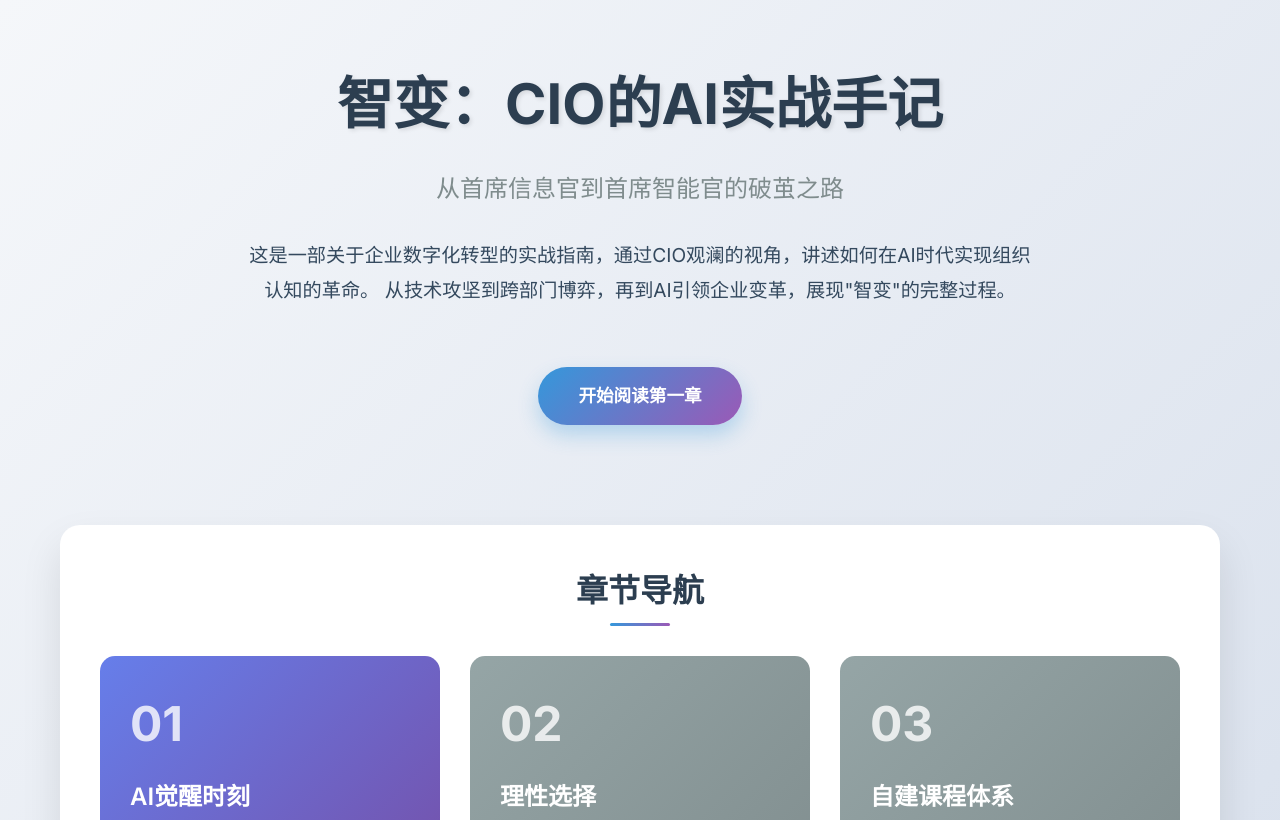
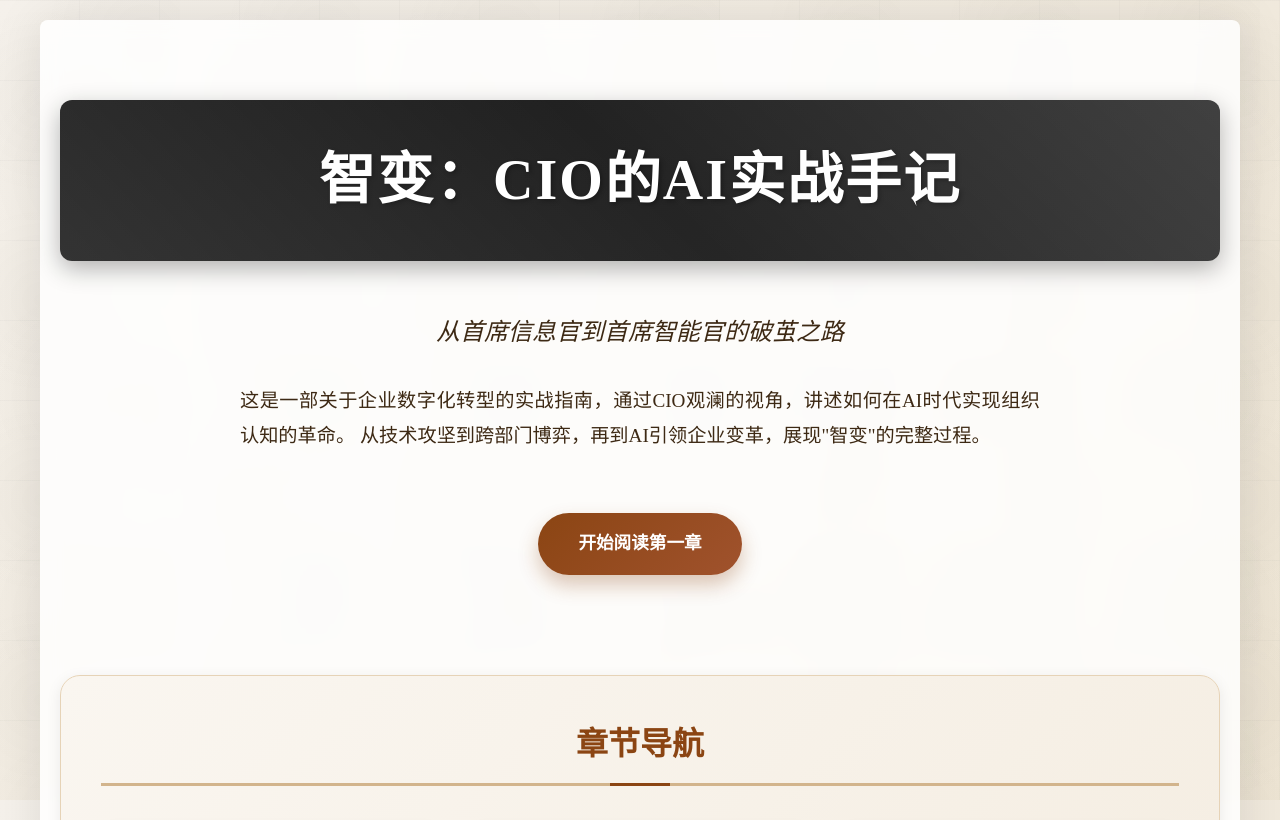
Before and after one commit to afeicn/29book1, a plain HTML site: page index.html in a window 1280 px wide. Shown: the top 820 px of the page. Drawn offline with Linux system fonts and the light colour scheme.

Commit message:
修改index.html

```diff
--- a/index.html
+++ b/index.html
@@ -5,7 +5,7 @@
     <meta name="viewport" content="width=device-width, initial-scale=1.0">
     <title>智变：CIO的AI实战手记</title>
     <style>
-        @import url('https://fonts.googleapis.com/css2?family=Noto+Serif+SC:wght@400;500;600;700&family=Inter:wght@300;400;500;600;700&display=swap');
+        @import url('https://fonts.googleapis.com/css2?family=Noto+Serif+SC:wght@400;500;600;700&display=swap');
 
         * {
             margin: 0;
@@ -14,17 +14,46 @@
         }
 
         body {
-            font-family: 'Inter', 'Noto Serif SC', serif;
-            line-height: 1.6;
-            color: #333;
-            background: linear-gradient(135deg, #f5f7fa 0%, #c3cfe2 100%);
+            font-family: 'Noto Serif SC', serif;
+            line-height: 1.8;
+            color: #2c1810;
+            background: linear-gradient(135deg, #f5f1eb 0%, #ede4d3 100%);
+            background-attachment: fixed;
+            position: relative;
+            overflow-x: hidden;
             min-height: 100vh;
+        }
+
+        /* 皱纹纸纹理背景 */
+        body::before {
+            content: '';
+            position: fixed;
+            top: 0;
+            left: 0;
+            width: 100%;
+            height: 100%;
+            background-image:
+                radial-gradient(circle at 20% 50%, rgba(120, 119, 108, 0.03) 0%, transparent 50%),
+                radial-gradient(circle at 80% 20%, rgba(120, 119, 108, 0.03) 0%, transparent 50%),
+                radial-gradient(circle at 40% 80%, rgba(120, 119, 108, 0.03) 0%, transparent 50%),
+                linear-gradient(90deg, transparent 79px, rgba(120, 119, 108, 0.04) 79px, rgba(120, 119, 108, 0.04) 81px, transparent 81px),
+                linear-gradient(0deg, transparent 79px, rgba(120, 119, 108, 0.04) 79px, rgba(120, 119, 108, 0.04) 81px, transparent 81px);
+            background-size: 200px 200px, 180px 180px, 220px 220px, 80px 80px, 80px 80px;
+            pointer-events: none;
+            z-index: -1;
         }
 
         .container {
             max-width: 1200px;
             margin: 0 auto;
-            padding: 20px;
+            padding: 40px 20px;
+            background: rgba(255, 255, 255, 0.85);
+            box-shadow: 0 0 50px rgba(0, 0, 0, 0.1);
+            border-radius: 8px;
+            backdrop-filter: blur(10px);
+            position: relative;
+            margin-top: 20px;
+            margin-bottom: 20px;
         }
 
         .header {
@@ -33,55 +62,80 @@
             padding: 40px 0;
         }
 
+        /* 主标题样式 - 居中且高对比度 */
         .main-title {
+            text-align: center;
+            margin-bottom: 50px;
+            padding: 30px 20px;
+            background: linear-gradient(135deg, #1a1a1a 0%, #2d2d2d 100%);
+            color: #ffffff;
+            border-radius: 12px;
+            box-shadow: 0 8px 25px rgba(0, 0, 0, 0.3);
+            position: relative;
+            overflow: hidden;
             font-size: 3.5rem;
             font-weight: 700;
-            color: #2c3e50;
-            margin-bottom: 20px;
-            text-shadow: 2px 2px 4px rgba(0,0,0,0.1);
+            text-shadow: 2px 2px 4px rgba(0, 0, 0, 0.3);
+            letter-spacing: 2px;
+        }
+
+        .main-title::before {
+            content: '';
+            position: absolute;
+            top: 0;
+            left: 0;
+            right: 0;
+            bottom: 0;
+            background: linear-gradient(45deg, rgba(255, 255, 255, 0.1) 0%, transparent 50%, rgba(255, 255, 255, 0.1) 100%);
+            pointer-events: none;
         }
 
         .subtitle {
             font-size: 1.5rem;
-            color: #7f8c8d;
-            font-weight: 300;
+            color: #3d2914;
+            font-weight: 400;
             margin-bottom: 30px;
+            font-style: italic;
         }
 
         .description {
             font-size: 1.2rem;
-            color: #34495e;
+            color: #3d2914;
             max-width: 800px;
             margin: 0 auto 40px;
             line-height: 1.8;
+            text-align: justify;
         }
 
         .chapters-section {
-            background: white;
+            background: linear-gradient(135deg, #faf6f0 0%, #f0e6d6 100%);
             border-radius: 20px;
             padding: 40px;
-            box-shadow: 0 20px 40px rgba(0,0,0,0.1);
+            box-shadow: 0 4px 15px rgba(0, 0, 0, 0.08);
             margin-bottom: 40px;
+            border: 1px solid #e6d3b7;
         }
 
         .section-title {
+            color: #8b4513;
             font-size: 2rem;
-            color: #2c3e50;
+            font-weight: 600;
             margin-bottom: 30px;
             text-align: center;
             position: relative;
+            padding-bottom: 10px;
+            border-bottom: 3px solid #d2b48c;
         }
 
         .section-title::after {
             content: '';
             position: absolute;
-            bottom: -10px;
+            bottom: -3px;
             left: 50%;
             transform: translateX(-50%);
             width: 60px;
             height: 3px;
-            background: linear-gradient(90deg, #3498db, #9b59b6);
-            border-radius: 2px;
+            background: #8b4513;
         }
 
         .chapter-grid {
@@ -100,6 +154,7 @@
             transition: all 0.3s ease;
             position: relative;
             overflow: hidden;
+            box-shadow: 0 4px 15px rgba(0, 0, 0, 0.08);
         }
 
         .chapter-card::before {
@@ -142,11 +197,12 @@
         }
 
         .project-info {
-            background: white;
+            background: linear-gradient(135deg, #f8f5f0 0%, #ede4d3 100%);
             border-radius: 20px;
             padding: 40px;
-            box-shadow: 0 20px 40px rgba(0,0,0,0.1);
+            box-shadow: 0 4px 15px rgba(0, 0, 0, 0.08);
             margin-bottom: 40px;
+            border: 1px solid #d6c7b0;
         }
 
         .info-grid {
@@ -159,35 +215,38 @@
         .info-item {
             text-align: center;
             padding: 20px;
+            background: rgba(255, 255, 255, 0.7);
+            border-radius: 8px;
+            border: 1px solid #e6d3b7;
         }
 
         .info-icon {
             font-size: 2.5rem;
             margin-bottom: 15px;
-            color: #3498db;
+            color: #8b4513;
         }
 
         .info-title {
             font-size: 1.2rem;
             font-weight: 600;
-            color: #2c3e50;
+            color: #8b4513;
             margin-bottom: 10px;
         }
 
         .info-text {
-            color: #7f8c8d;
+            color: #3d2914;
             line-height: 1.6;
         }
 
         .footer {
             text-align: center;
             padding: 40px 0;
-            color: #7f8c8d;
+            color: #3d2914;
         }
 
         .cta-button {
             display: inline-block;
-            background: linear-gradient(135deg, #3498db, #9b59b6);
+            background: linear-gradient(135deg, #8b4513, #a0522d);
             color: white;
             padding: 15px 40px;
             border-radius: 50px;
@@ -196,15 +255,25 @@
             font-size: 1.1rem;
             margin-top: 20px;
             transition: all 0.3s ease;
-            box-shadow: 0 10px 20px rgba(52, 152, 219, 0.3);
+            box-shadow: 0 10px 20px rgba(139, 69, 19, 0.3);
         }
 
         .cta-button:hover {
             transform: translateY(-2px);
-            box-shadow: 0 15px 30px rgba(52, 152, 219, 0.4);
+            box-shadow: 0 15px 30px rgba(139, 69, 19, 0.4);
+        }
+
+        strong {
+            color: #8b4513;
+            font-weight: 600;
         }
 
         @media (max-width: 768px) {
+            .container {
+                margin: 10px;
+                padding: 20px 15px;
+            }
+
             .main-title {
                 font-size: 2.5rem;
             }
@@ -220,6 +289,11 @@
 
             .chapter-grid {
                 grid-template-columns: 1fr;
+            }
+
+            .info-grid {
+                grid-template-columns: 1fr;
+                gap: 20px;
             }
         }
     </style>
```
